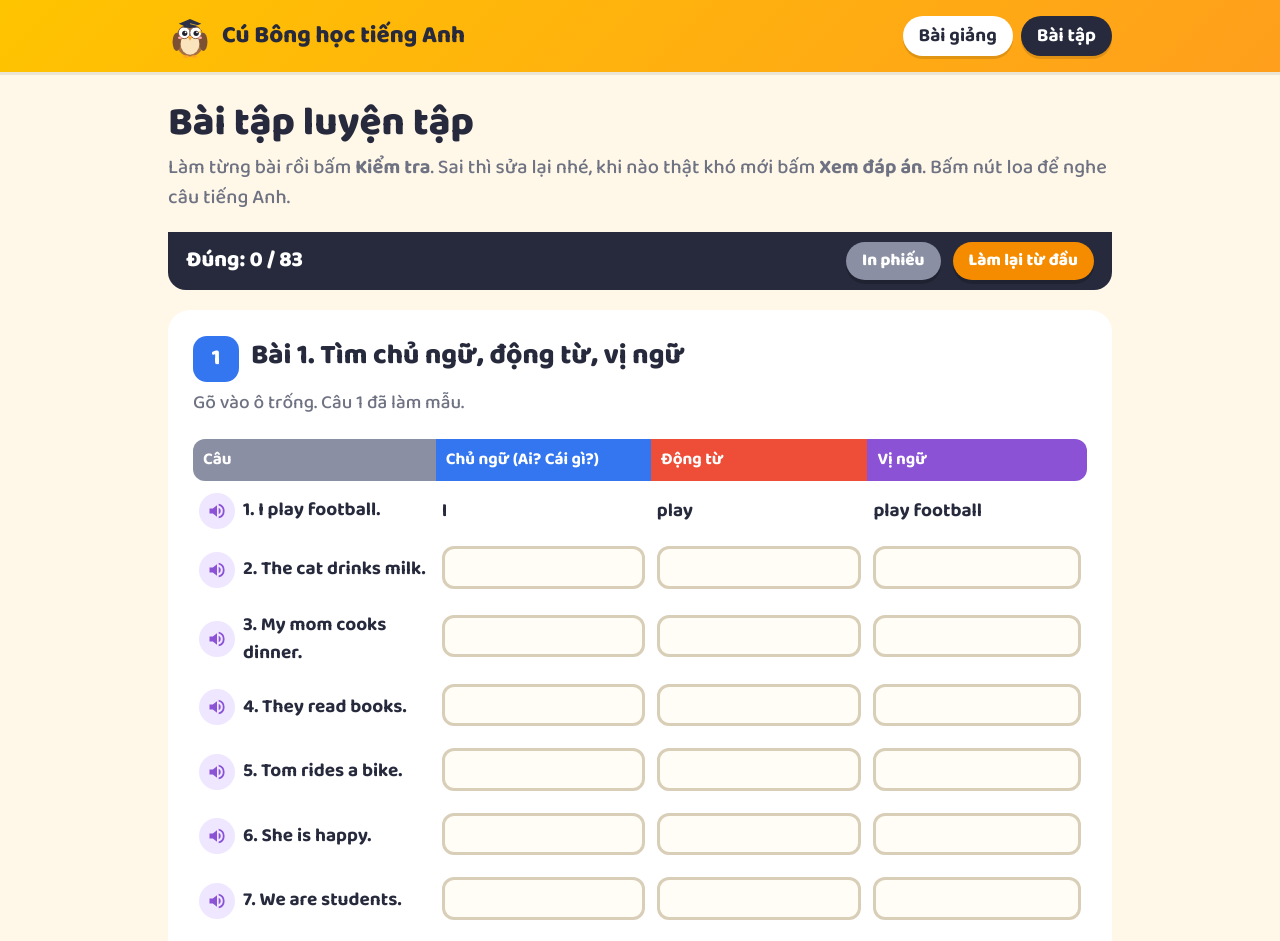
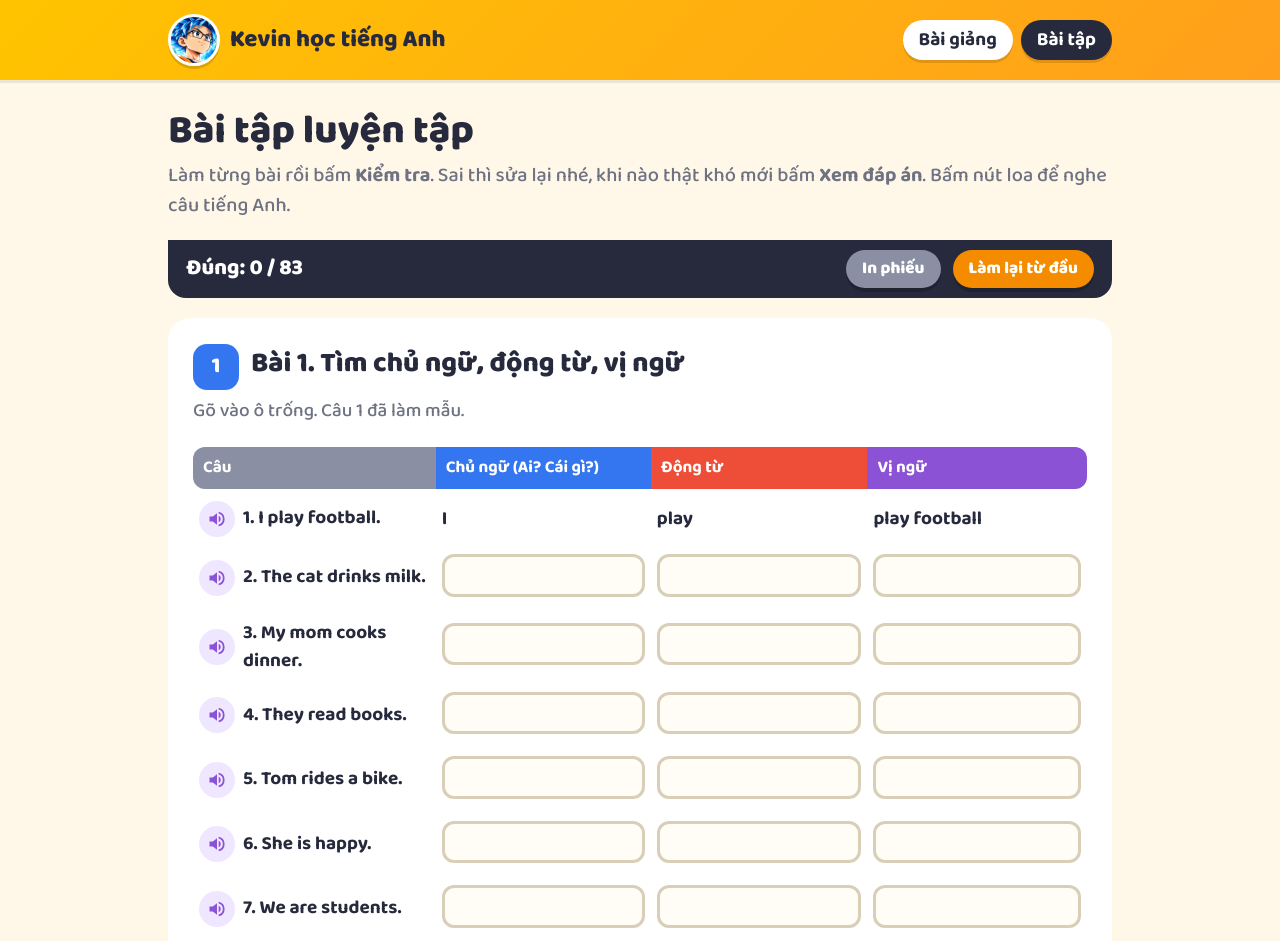
Before and after one commit to nntuan7/learn_english, a plain HTML site: page bai-tap.html in a window 1280 px wide. Shown: the top 941 px of the page. Drawn offline with Linux system fonts and the light colour scheme.

Commit message:
Đổi tên thành Kevin học tiếng Anh, thêm logo và favicon mới
Co-Authored-By: Claude Opus 5.5 <noreply@anthropic.com>
Claude-Session: https://claude.ai/code/session_01J3hAQVSexjRBGxgvGxaUyP

```diff
--- a/assets/app.js
+++ b/assets/app.js
@@ -1,4 +1,4 @@
-// Bài tập tương tác – Cú Bông học tiếng Anh
+// Bài tập tương tác – Kevin học tiếng Anh
 (function () {
   "use strict";
 
--- a/assets/style.css
+++ b/assets/style.css
@@ -11,7 +11,7 @@ a{color:var(--subj)}
 header.top{background:linear-gradient(135deg,#FFC400 0%,#FF9F1C 100%);padding:14px 0;box-shadow:0 3px 0 rgba(0,0,0,.08)}
 header.top .wrap{display:flex;align-items:center;gap:14px;flex-wrap:wrap}
 .logo{display:flex;align-items:center;gap:10px;font-weight:800;font-size:24px;color:var(--ink);text-decoration:none}
-.logo svg{width:44px;height:44px}
+.logo .avatar{width:52px;height:52px;border-radius:50%;object-fit:cover;border:3px solid #fff;box-shadow:0 3px 0 rgba(0,0,0,.15)}
 nav{margin-left:auto;display:flex;gap:8px;flex-wrap:wrap}
 nav a{background:#fff;color:var(--ink);text-decoration:none;font-weight:700;padding:6px 16px;border-radius:999px;box-shadow:0 3px 0 rgba(0,0,0,.12)}
 nav a.on{background:var(--ink);color:#fff}
--- a/bai-tap.html
+++ b/bai-tap.html
@@ -3,16 +3,17 @@
 <head>
 <meta charset="utf-8">
 <meta name="viewport" content="width=device-width, initial-scale=1">
-<title>Bài tập – Chủ ngữ, động từ, thì hiện tại đơn (lớp 3)</title>
+<title>Bài tập – Kevin học tiếng Anh</title>
 <link rel="preconnect" href="https://fonts.googleapis.com">
 <link rel="preconnect" href="https://fonts.gstatic.com" crossorigin>
 <link href="https://fonts.googleapis.com/css2?family=Baloo+2:wght@500;600;700;800&display=swap" rel="stylesheet">
 <link rel="stylesheet" href="assets/style.css">
-<link rel="icon" href="assets/owl.svg" type="image/svg+xml">
+<link rel="icon" href="assets/favicon.png" type="image/png">
+<link rel="apple-touch-icon" href="assets/apple-touch-icon.png">
 </head>
 <body>
 <header class="top"><div class="wrap">
-  <a class="logo" href="./"><img src="assets/owl.svg" alt="" width="44" height="44"> Cú Bông học tiếng Anh</a>
+  <a class="logo" href="./"><img src="assets/logo.jpg" alt="Kevin" width="52" height="52" class="avatar"> Kevin học tiếng Anh</a>
   <nav><a href="./">Bài giảng</a><a class="on" href="bai-tap.html">Bài tập</a></nav>
 </div></header>
 
@@ -29,7 +30,7 @@
 
   <div id="app"></div>
 </main>
-<footer>Làm xong nhớ khoe với bố mẹ nhé! &middot; Cú Bông</footer>
+<footer>Làm xong nhớ khoe với bố mẹ nhé! &middot; Kevin học tiếng Anh</footer>
 <canvas class="stars" id="fx"></canvas>
 <script src="assets/app.js"></script>
 </body>
```
Also changed, not shown: index.html (+5 -4 lines), assets/apple-touch-icon.png (added), assets/favicon.png (added), assets/logo.jpg (added), assets/owl.svg (deleted), 1 other file.
